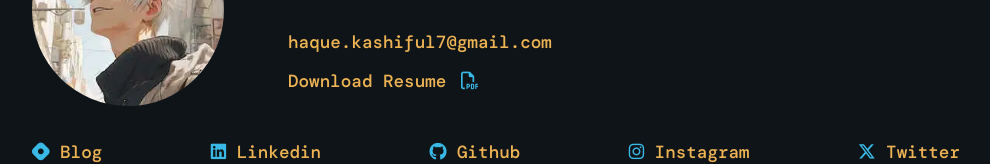
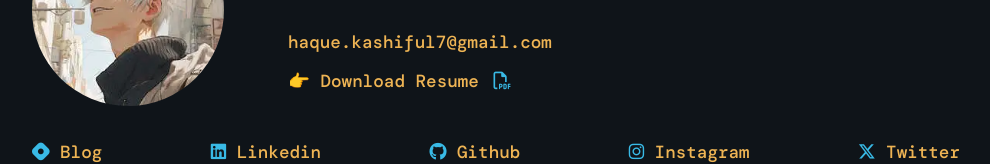
Before and after one commit to kashifulhaque/ifkash, a SvelteKit app: page / in a window 1280 px wide. Shown: the part 126-290 px from the top of the page, without its empty margins (144-1134 px from the left). Built offline with nearby package versions, Linux system fonts and the light colour scheme; a web font is replaced by a local one.

Commit message:
Simplified CSS

```diff
--- a/src/app.css
+++ b/src/app.css
@@ -272,8 +272,3 @@ a::after {
   transform-origin: bottom right;
   transition: transform 0.2s ease; /* Add a transition for a smooth effect */
 }
-
-a:hover::after {
-  transform: scaleX(1);
-  transform-origin: bottom left;
-}
--- a/src/routes/+page.svelte
+++ b/src/routes/+page.svelte
@@ -30,7 +30,7 @@
           href="./assets/Kashiful_Haque.pdf"
           target="_blank"
           rel="noopener noreferrer"
-          >Download Resume
+          >👉 Download Resume
           <i class="fa-regular fa-file-pdf margin-left"></i>
         </a>
       </p>
```
